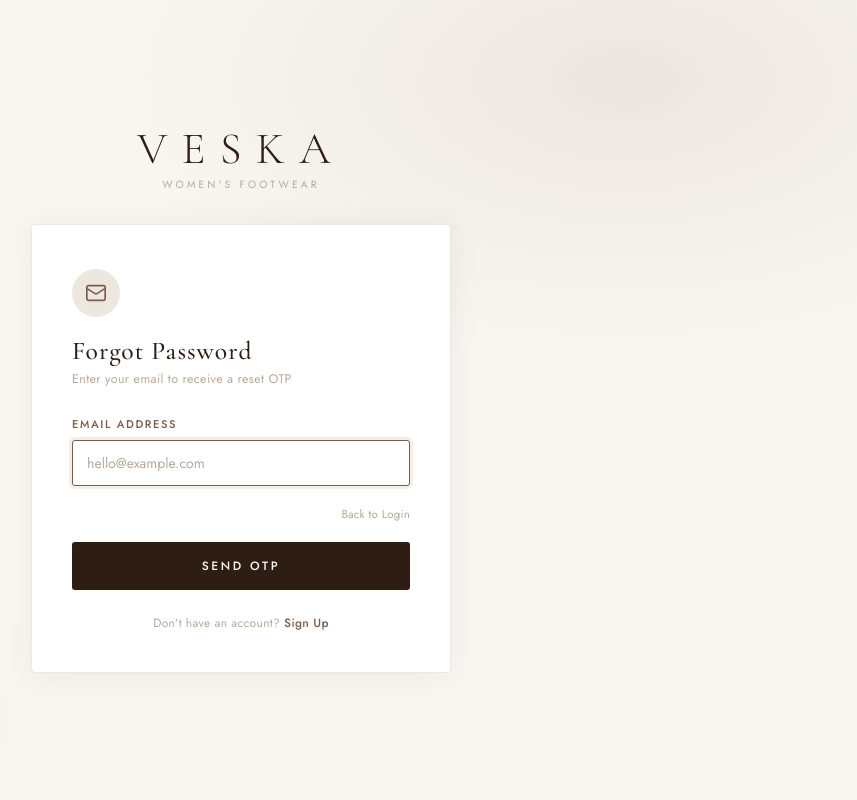
After one commit to Arathyvk/veska_style, a Django app: page /forgot-password/ in a window 1280 px wide. The commit adds this page. Shown: the whole page, without its empty margins (399-1256 px from the left). Run offline with Django 5.2, Linux system fonts and the light colour scheme; parts of the project's set-up code (start-up, migrations or seed data) failed here and were passed over.

Commit message:
feat(forgot_password) : implement forgot password functionality with reset flow

```diff
--- /dev/null
+++ b/users/templates/forgot_password.html
@@ -0,0 +1,224 @@
+{% load static %}
+<!DOCTYPE html>
+<html lang="en">
+<head>
+  <meta charset="UTF-8">
+  <meta name="viewport" content="width=device-width, initial-scale=1.0">
+  <title>VESKA – Forgot Password</title>
+  <link href="https://fonts.googleapis.com/css2?family=Cormorant+Garamond:wght@300;400;500;600&family=Jost:wght@300;400;500&display=swap" rel="stylesheet">
+  <style>
+    *, *::before, *::after { box-sizing: border-box; margin: 0; padding: 0; }
+
+    :root {
+      --cream:        #faf7f2;
+      --sand:         #ede8df;
+      --stone:        #b8a99a;
+      --bark:         #7a5c4a;
+      --espresso:     #2e1d13;
+      --ink:          #1a1008;
+      --error-bg:     #fdf0ee;
+      --error-border: #e07b6a;
+      --error-text:   #8b2e1e;
+    }
+
+    html, body {
+      height: 100%;
+      background-color: var(--cream);
+      font-family: 'Jost', sans-serif;
+    }
+
+    body {
+      display: flex;
+      align-items: center;
+      justify-content: center;
+      min-height: 100vh;
+      background-image:
+        radial-gradient(ellipse 70% 60% at 80% 10%, rgba(184,169,154,0.22) 0%, transparent 60%),
+        radial-gradient(ellipse 50% 40% at 10% 90%, rgba(232,201,184,0.28) 0%, transparent 55%);
+      padding: 24px;
+    }
+
+    .shell {
+      display: flex;
+      width: 100%;
+      max-width: 420px;
+      flex-direction: column;
+      align-items: center;
+      gap: 32px;
+      animation: fadeUp 0.7s cubic-bezier(.22,.8,.36,1) both;
+    }
+
+    @keyframes fadeUp {
+      from { opacity: 0; transform: translateY(24px); }
+      to   { opacity: 1; transform: translateY(0); }
+    }
+
+    .brand { text-align: center; width: 100%; }
+    .brand-name {
+      font-family: 'Cormorant Garamond', serif;
+      font-size: 2.8rem; font-weight: 300;
+      letter-spacing: 0.32em; color: var(--espresso); line-height: 1;
+    }
+    .brand-tagline {
+      font-size: 0.65rem; font-weight: 400;
+      letter-spacing: 0.3em; color: var(--stone);
+      text-transform: uppercase; margin-top: 6px;
+    }
+
+    .card {
+      width: 100%; background: #fff;
+      border: 1px solid var(--sand); border-radius: 4px;
+      padding: 44px 40px 40px;
+      box-shadow: 0 2px 32px rgba(46,29,19,0.07);
+    }
+
+    .card-icon {
+      width: 48px; height: 48px; border-radius: 50%;
+      background: var(--sand);
+      display: flex; align-items: center; justify-content: center;
+      margin-bottom: 18px;
+    }
+
+    .card-title {
+      font-family: 'Cormorant Garamond', serif;
+      font-size: 1.6rem; font-weight: 500;
+      color: var(--espresso); letter-spacing: 0.04em;
+    }
+    .card-subtitle {
+      font-size: 0.78rem; color: var(--stone);
+      margin-top: 4px; letter-spacing: 0.03em;
+    }
+
+    /* Error/success messages */
+    .msg {
+      padding: 10px 14px; border-radius: 3px;
+      font-size: 0.78rem; margin-top: 18px;
+    }
+    .msg-error   { background: var(--error-bg); border: 1px solid var(--error-border); color: var(--error-text); }
+    .msg-success { background: #f0faf4; border: 1px solid #6fba8a; color: #1e6b38; }
+
+    form { margin-top: 28px; }
+
+    .form-group { margin-bottom: 20px; }
+    .form-group label {
+      display: block;
+      font-size: 0.7rem; font-weight: 500;
+      letter-spacing: 0.14em; text-transform: uppercase;
+      color: var(--bark); margin-bottom: 8px;
+    }
+    .form-group input {
+      width: 100%; height: 46px;
+      border: 1px solid var(--sand); border-radius: 3px;
+      padding: 0 14px;
+      font-family: 'Jost', sans-serif; font-size: 0.88rem;
+      color: var(--ink); background: var(--cream);
+      transition: border-color 0.2s, box-shadow 0.2s;
+      outline: none;
+    }
+    .form-group input::placeholder { color: var(--stone); }
+    .form-group input:focus {
+      border-color: var(--bark);
+      box-shadow: 0 0 0 3px rgba(122,92,74,0.1);
+      background: #fff;
+    }
+
+    .form-footer {
+      display: flex;
+      justify-content: flex-end;
+      margin-bottom: 20px;
+    }
+    .form-footer a {
+      font-size: 0.72rem; color: var(--stone);
+      text-decoration: none; letter-spacing: 0.02em;
+      transition: color 0.2s;
+    }
+    .form-footer a:hover { color: var(--bark); }
+
+    .btn-submit {
+      width: 100%; height: 48px;
+      background: var(--espresso); color: var(--cream);
+      border: none; border-radius: 3px;
+      font-family: 'Jost', sans-serif;
+      font-size: 0.75rem; font-weight: 500;
+      letter-spacing: 0.22em; text-transform: uppercase;
+      cursor: pointer;
+      transition: background 0.2s, transform 0.15s;
+    }
+    .btn-submit:hover  { background: var(--ink); }
+    .btn-submit:active { transform: scale(0.98); }
+
+    .bottom-link {
+      text-align: center; margin-top: 24px;
+      font-size: 0.75rem; color: var(--stone);
+      letter-spacing: 0.03em;
+    }
+    .bottom-link a {
+      color: var(--bark); text-decoration: none;
+      font-weight: 500; transition: color 0.2s;
+    }
+    .bottom-link a:hover { color: var(--espresso); }
+
+    @media (max-width: 480px) {
+      .card { padding: 36px 24px 32px; }
+      .brand-name { font-size: 2.2rem; }
+    }
+  </style>
+</head>
+<body>
+
+<div class="shell">
+
+  <div class="brand">
+    <div class="brand-name">VESKA</div>
+    <div class="brand-tagline">Women's Footwear</div>
+  </div>
+
+  <div class="card">
+
+    <div class="card-icon">
+      <svg width="22" height="22" fill="none" stroke="#7a5c4a" stroke-width="1.8" viewBox="0 0 24 24">
+        <rect x="2" y="4" width="20" height="16" rx="2"/>
+        <path d="m22 7-8.97 5.7a1.94 1.94 0 0 1-2.06 0L2 7"/>
+      </svg>
+    </div>
+
+    <div class="card-title">Forgot Password</div>
+    <div class="card-subtitle">Enter your email to receive a reset OTP</div>
+
+    {% for msg in messages %}
+      <div class="msg {% if 'error' in msg.tags %}msg-error{% else %}msg-success{% endif %}">
+        {{ msg }}
+      </div>
+    {% endfor %}
+
+    <form method="POST">
+      {% csrf_token %}
+
+      <div class="form-group">
+        <label>Email Address</label>
+        <input
+          type="email"
+          name="email"
+          value="{{ request.POST.email|default:'' }}"
+          placeholder="hello@example.com"
+          required
+          autofocus
+        >
+      </div>
+
+      <div class="form-footer">
+        <a href="{% url 'login' %}">Back to Login</a>
+      </div>
+
+      <button class="btn-submit" type="submit">Send OTP</button>
+    </form>
+
+    <div class="bottom-link">
+      Don't have an account? <a href="{% url 'signup' %}">Sign Up</a>
+    </div>
+
+  </div>
+</div>
+
+</body>
+</html>
--- a/users/templates/login.html
+++ b/users/templates/login.html
@@ -360,7 +360,7 @@
 
       <div class="form-row">
         <label class="remember"><input type="checkbox" name="remember"> Remember me</label>
-        <a href="#" class="forgot">Forgot Password?</a>
+        <a href="{% url 'forgot_password' %}" class="forgot">Forgot Password?</a>
       </div>
 
       <button class="btn-login" type="submit">Login</button>
--- a/users/urls.py
+++ b/users/urls.py
@@ -9,7 +9,7 @@ urlpatterns = [
     path('signup/',views.signup_view,name='signup'),
     path('signup/verify-otp/', views.verify_signup_otp, name='verify_signup_otp'),
     path('otp/resend/', views.resend_otp, name='resend_otp'),
-
+    path("forgot-password/",views.forgot_password,name="forgot_password"),
 
 
 ]
--- a/users/views.py
+++ b/users/views.py
@@ -10,7 +10,6 @@ from .models import User
 from django.core.exceptions import ValidationError
 
 from core.otp import gen_otp, send_otp_email, is_otp_expired, save_otp_to_session, get_otp_from_session, clear_otp_from_session
-
 
 
 def is_valid_email(email):
@@ -194,3 +193,23 @@ def resend_otp(request):
     save_otp_to_session(request, purpose, otp)
     send_otp_email(email, otp, subject=subject)
     return JsonResponse({"success": True, "message": f"OTP resent to {email}."})
+
+
+def forgot_password(request):
+    if request.user.is_authenticated:
+        return redirect("home")
+
+    if request.method == "POST":
+        email = request.POST.get("email", "").strip().lower()
+        if not email:
+            messages.error(request, "Please enter your email.")
+        elif not User.objects.filter(email=email).exists():
+            messages.error(request, "No account found with this email.")
+        else:
+            otp = gen_otp()
+            request.session["forgot_email"] = email
+            save_otp_to_session(request, "forgot", otp)
+            send_otp_email(email, otp, subject="Veska — Reset Password OTP")
+            return redirect("verify_forgot_otp")
+
+    return render(request, "forgot_password.html")
```
Also changed, not shown: users/templates/signup_otp.html (+1 -6 lines).
